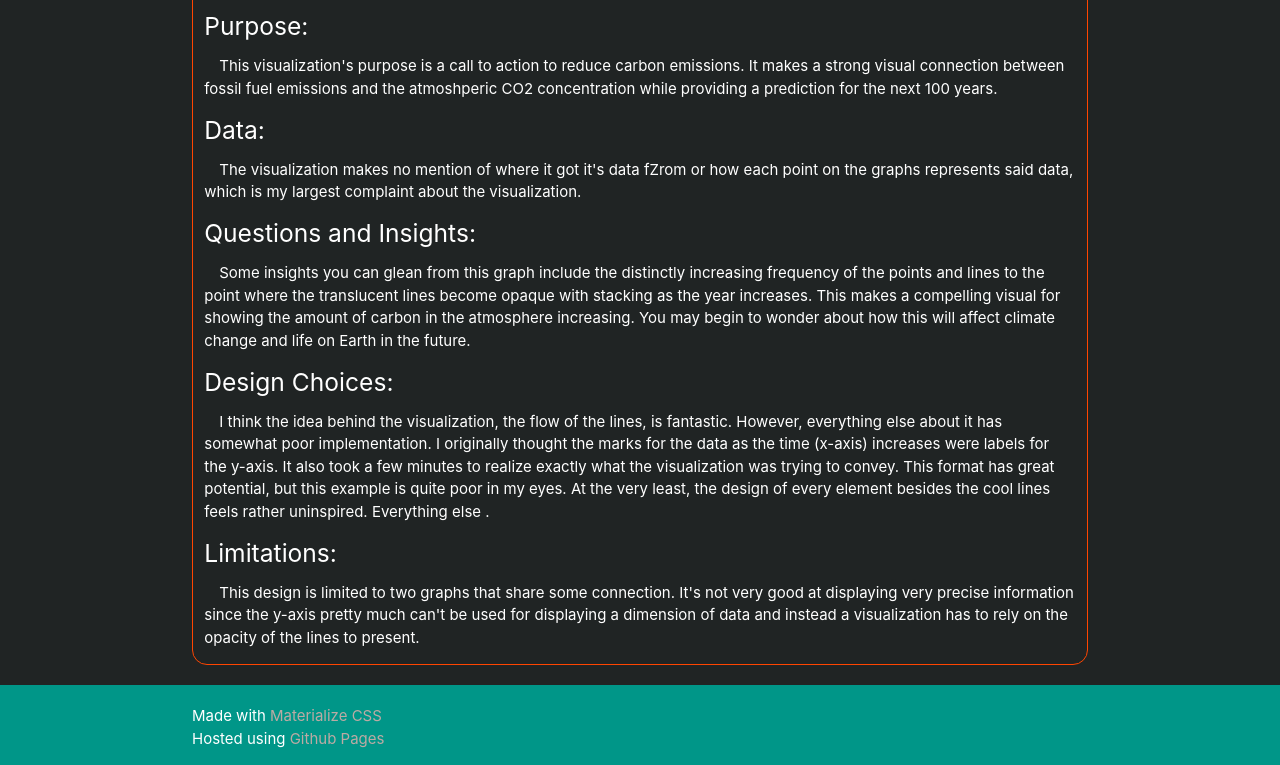
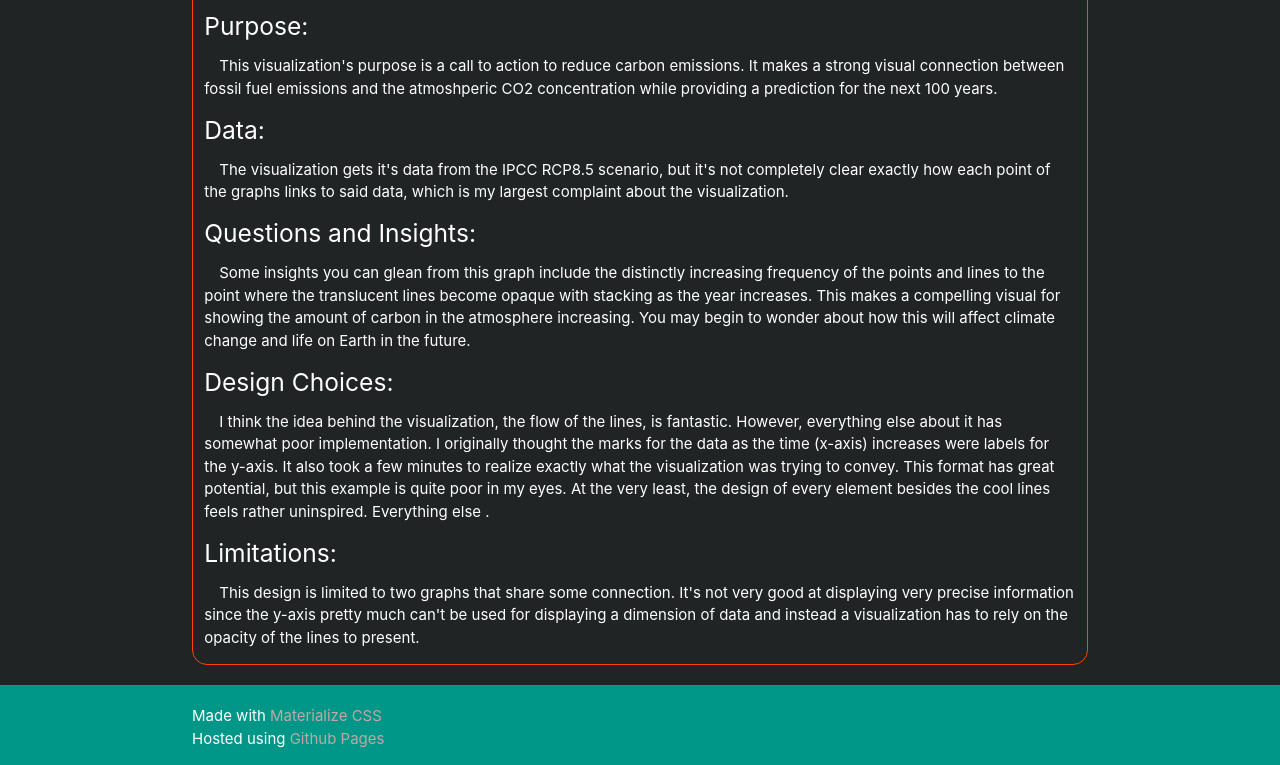
Before and after one commit to frejaKahle/portfolio, a plain HTML site: page visalysis.html in a window 1280 px wide. Shown: the part 1791-2556 px from the top of the page. Drawn offline with nearby package versions, Linux system fonts and the light colour scheme.

Commit message:
data fix

```diff
--- a/visalysis.html
+++ b/visalysis.html
@@ -59,7 +59,7 @@
                 <h5>Purpose:</h5>
                 <p style="margin-bottom: 0;">&emsp;This visualization's purpose is a call to action to reduce carbon emissions. It makes a strong visual connection between fossil fuel emissions and the atmoshperic CO2 concentration while providing a prediction for the next 100 years.</p>
                 <h5>Data:</h5>
-                <p style="margin-bottom: 0;">&emsp;The visualization makes no mention of where it got it's data fZrom or how each point on the graphs represents said data, which is my largest complaint about the visualization.</p>
+                <p style="margin-bottom: 0;">&emsp;The visualization gets it's data from the IPCC RCP8.5 scenario, but it's not completely clear exactly how each point of the graphs links to said data, which is my largest complaint about the visualization.</p>
                 <h5>Questions and Insights:</h5>
                 <p style="margin-bottom: 0;">&emsp;Some insights you can glean from this graph include the distinctly increasing frequency of the points and lines to the point where the translucent lines become opaque with stacking as the year increases. This makes a compelling visual for showing the amount of carbon in the atmosphere increasing. You may begin to wonder about how this will affect climate change and life on Earth in the future.</p>
                 <h5>Design Choices:</h5>
```
